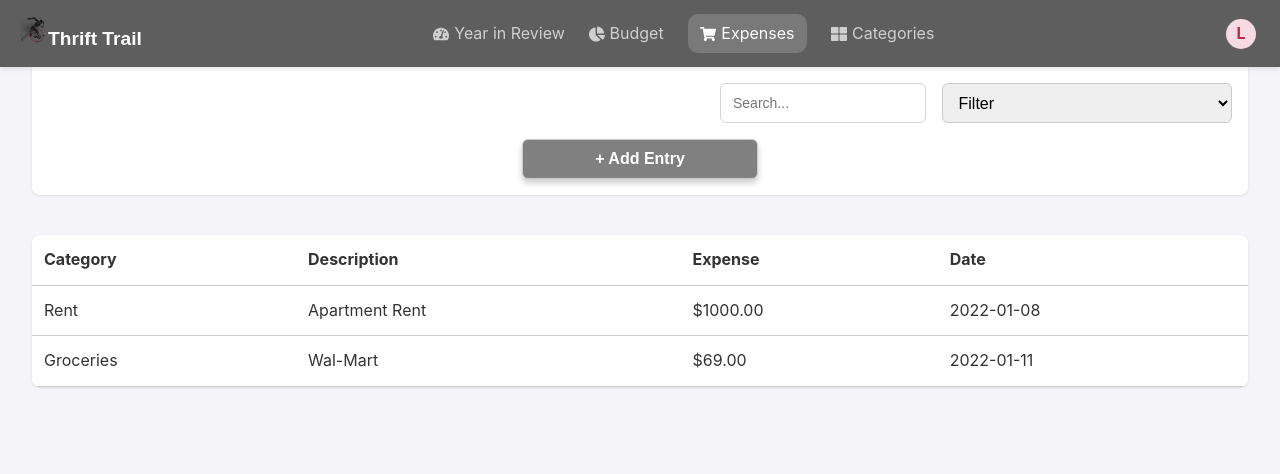
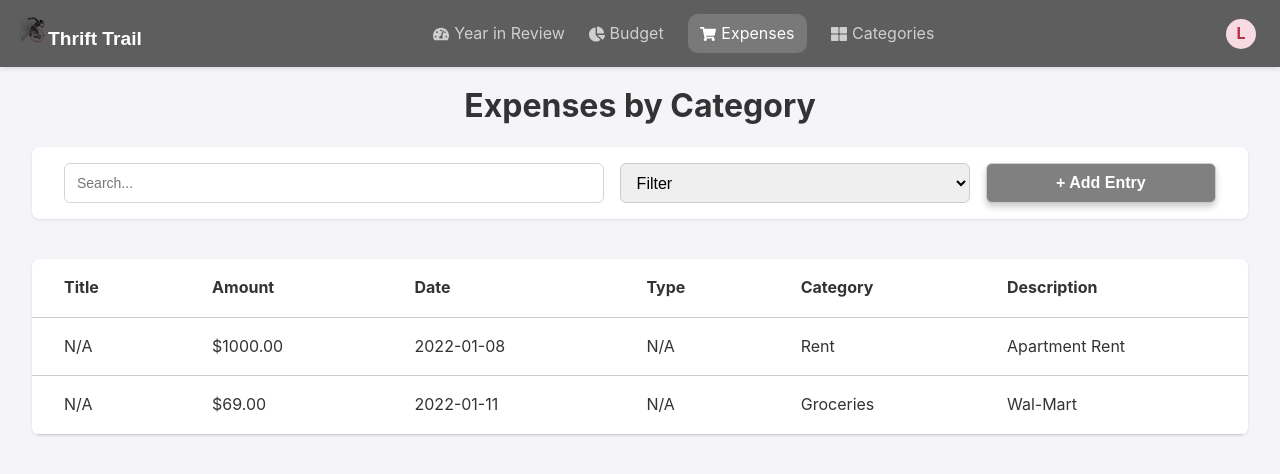
Before and after one commit to jspuerto/CMSC-127, a React (Vite) app in the folder Frontend/: page /expenses in a window 1280 px wide. Shown: the top 474 px of the page. Built offline with nearby package versions, Linux system fonts and the light colour scheme; a web font is replaced by a local one.

Commit message:
frontend revisions

```diff
--- a/Frontend/src/pages/Budget.css
+++ b/Frontend/src/pages/Budget.css
@@ -15,7 +15,7 @@ h2 {
   flex-direction: column;
   align-items: center;
   padding: 20px;
-  padding-top: 0;
+  padding-top: 4rem;
   border-radius: 8px;
 }
 
--- a/Frontend/src/pages/Category.css
+++ b/Frontend/src/pages/Category.css
@@ -2,6 +2,7 @@
 
 .categories-page {
   min-height: 100vh;
+  padding-top: 4rem;
   background-color: white;
 }
 
--- a/Frontend/src/pages/Categorydeets.css
+++ b/Frontend/src/pages/Categorydeets.css
@@ -1,6 +1,7 @@
 /* General layout */
 .category-page {
   min-height: 100vh;
+  padding-top: 4rem;
   background-color: #f9fafb;
 }
 
--- a/Frontend/src/pages/Expenses.css
+++ b/Frontend/src/pages/Expenses.css
@@ -15,7 +15,7 @@ html, body {
   flex-direction: column;
   min-height: 100lvh;
   padding: 1rem 2rem;
-  padding-top: 0;
+  padding-top: 4rem;
   max-width: 100%;
   box-sizing: border-box;
 }
@@ -29,14 +29,16 @@ html, body {
   margin-bottom: 1.5rem;
   width: 100%;
   background-color: white;
-  padding: 1rem;
+  padding: 1rem 2rem;
   border-radius: 8px;
   box-shadow: 0 1px 3px rgba(0,0,0,0.1);
 }
 
-.header h1 {
-  flex: 1 1 100%;
-  margin: 0;
+h1 {
+  display: flex;
+  align-items: center;
+  justify-content: center;
+  margin: 1rem;
   font-size: 2rem;
 }
 
@@ -52,8 +54,7 @@ html, body {
 
 .search-input,
 .sort-select {
-  flex: 1 1 auto;
-  min-width: 150px;
+  min-width: 350px;
 }
 
 table {
@@ -68,7 +69,7 @@ table {
 table th,
 table td {
   text-align: left;
-  padding: 0.75rem;
+  padding: 1rem 2rem;
   border-bottom: 1px solid #ccc;
 }
 
--- a/Frontend/src/pages/Expenses.jsx
+++ b/Frontend/src/pages/Expenses.jsx
@@ -45,13 +45,13 @@ function App() {
   return (
     <div className="container">
       <Navbar />
+      <h1>Expenses by Category</h1>
       <div className="header">
-        <h1>Expenses</h1>
         <input
           type="text"
           className="search-input"
           placeholder="Search..."
-          // You can add search logic later
+          style={{ marginLeft: "0"}}
         />
         <select className="sort-select">
           <option value="">Filter</option>
@@ -65,19 +65,23 @@ function App() {
       <table>
         <thead>
           <tr>
+            <th>Title</th>
+            <th>Amount</th>
+            <th>Date</th>
+            <th>Type</th>
             <th>Category</th>
             <th>Description</th>
-            <th>Expense</th>
-            <th>Date</th>
           </tr>
         </thead>
         <tbody>
           {expenses.map((e, i) => (
             <tr key={i}>
+              <td>{e.title || "N/A"}</td>
+              <td>${e.amount.toFixed(2)}</td>
+              <td>{e.date}</td>
+              <td>{e.type || "N/A"}</td>
               <td>{e.category}</td>
               <td>{e.description}</td>
-              <td>${e.amount.toFixed(2)}</td>
-              <td>{e.date}</td>
             </tr>
           ))}
         </tbody>
--- a/Frontend/src/pages/Summary.css
+++ b/Frontend/src/pages/Summary.css
@@ -29,6 +29,7 @@ h1 {
   flex-direction: column;
   align-items: center;
   padding: 20px;
+  padding-top: 4rem;
   border-radius: 8px;
 }
 
```
Also changed, not shown: 1 other file (tests, documents, lock files or other folders).
